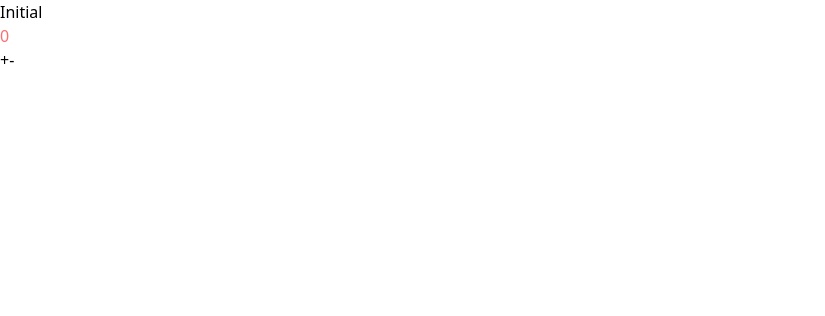
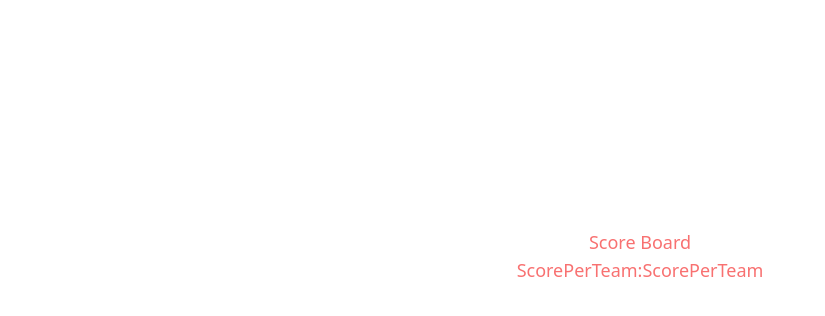
Before and after one commit to mhung-afk/react-learning, a React (Create React App) app: page / in a window 1280 px wide. Shown: the top 316 px of the page, without its empty margins (0-825 px from the left). Built offline with nearby package versions, Linux system fonts and the light colour scheme.

Commit message:
Initial ScoreBoard

```diff
--- a/src/App.jsx
+++ b/src/App.jsx
@@ -1,10 +1,12 @@
 import Count from "./components/Count";
+import ScoreBoard from "./pages/ScoreBoard";
 
 function App() {
   return (
     <>
-      <h1>Initial</h1>
-      <Count />
+      {/* <h1>Initial</h1>
+      <Count /> */}
+      <ScoreBoard className='text-red-400' />
     </>
   );
 }
--- /dev/null
+++ b/src/components/ScorePerTeam.jsx
@@ -0,0 +1,7 @@
+import React from 'react'
+
+export default function ScorePerTeam() {
+  return (
+    <div>ScorePerTeam</div>
+  )
+}
--- /dev/null
+++ b/src/pages/ScoreBoard.jsx
@@ -0,0 +1,21 @@
+import React from 'react'
+import ScorePerTeam from '../components/ScorePerTeam'
+
+export default function ScoreBoard({ className }) {
+    // console.log(props)
+    // const className = props.myClassName || ''
+
+    // props chứa myClassName và key
+    // const { myClassName, key } = props
+
+  return (
+    <div className={`absolute left-1/2 -translate-x-1/2 top-1/4 translate-y-1/2 text-center text-black text-lg ${className}`}>
+        <h1>Score Board</h1>
+        <div className='flex'>
+            <ScorePerTeam />
+            :
+            <ScorePerTeam />
+        </div>
+    </div>
+  )
+}
```
